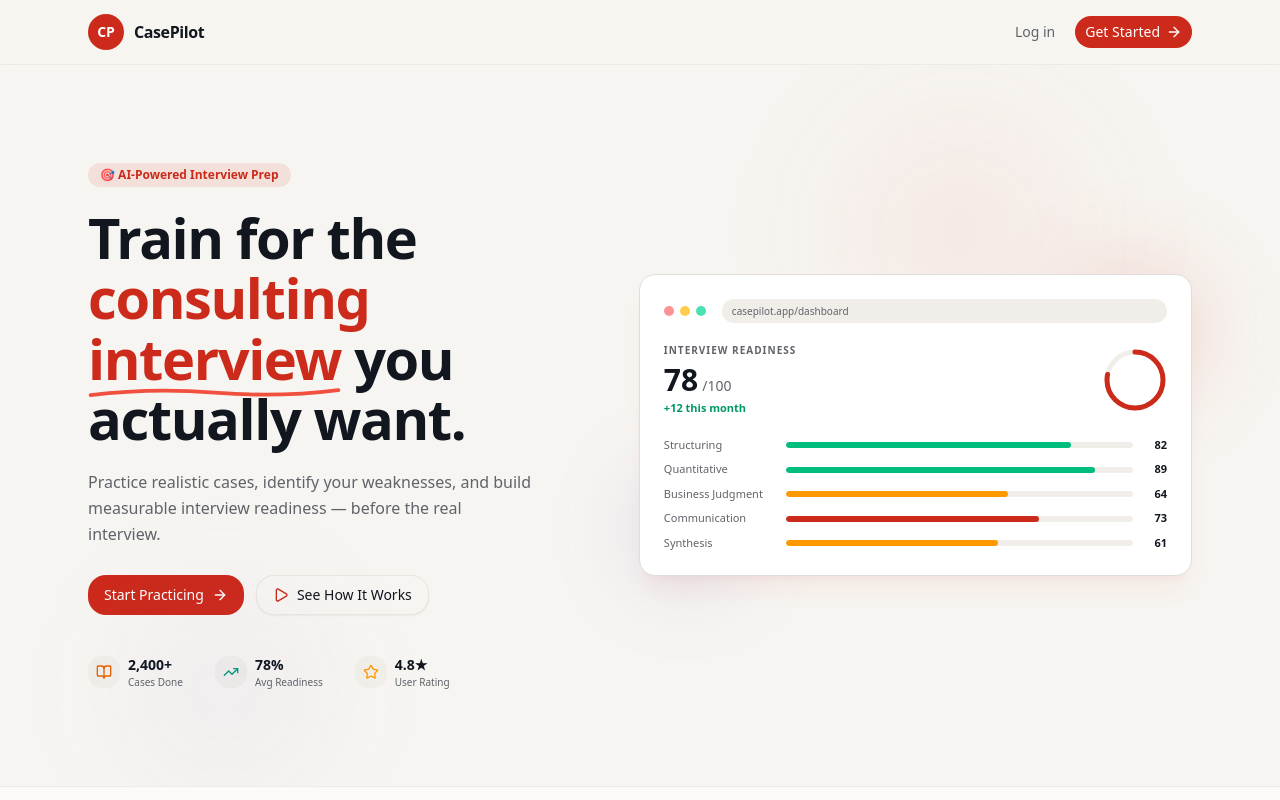
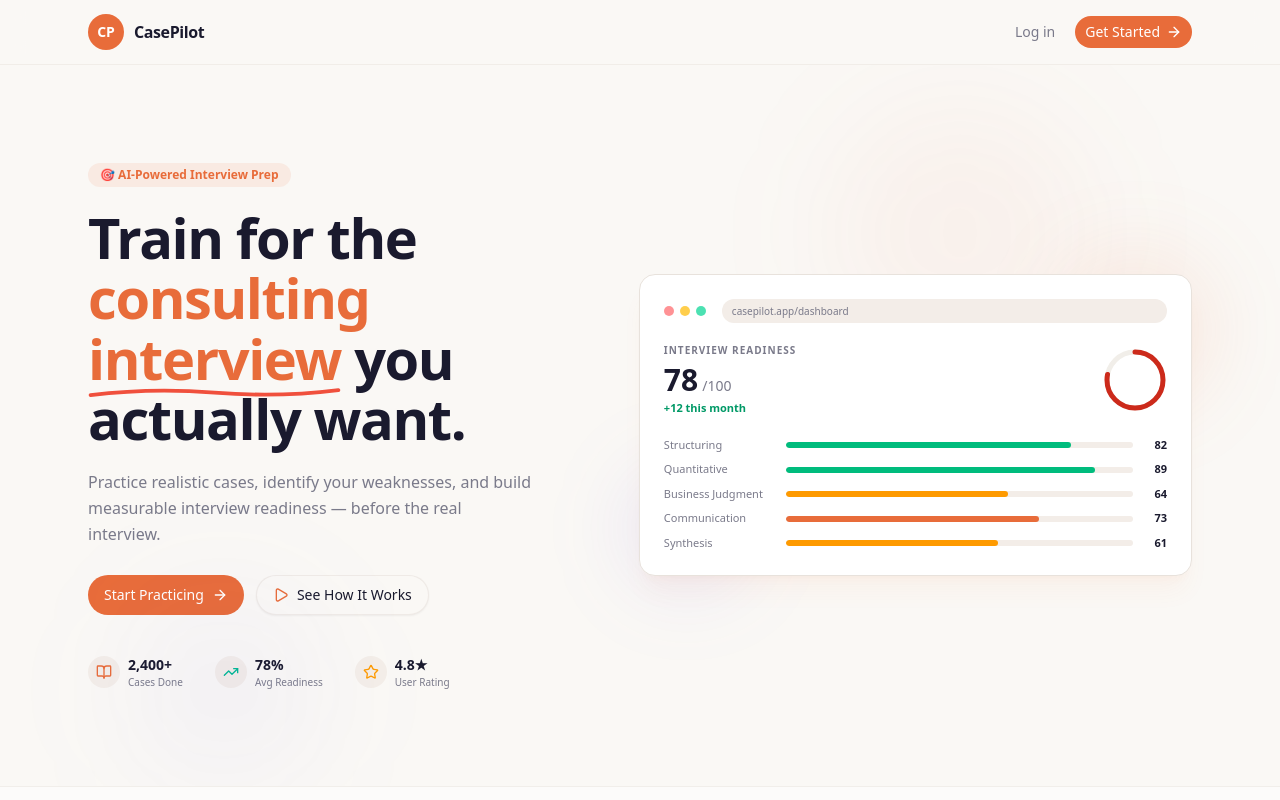
Before and after one commit to Vinay-ops/LearNova, a React (Vite) app: page / in a window 1280 px wide. Shown: the top 800 px of the page. Built offline with nearby package versions, Linux system fonts and the light colour scheme; no server answers; what @convex-dev/auth would draw is missing.

Commit message:
Sync uncommitted changes from freebuff.com

```diff
--- a/src/index.css
+++ b/src/index.css
@@ -1,4 +1,4 @@
-/* CasePilot — Warm, Friendly Consulting Prep */
+/* CasePilot — LearNova-style warm theme */
 @import "tailwindcss";
 @import "tw-animate-css";
 @custom-variant dark (&:is(.dark *));
@@ -44,91 +44,88 @@
   --color-orange: var(--orange);
   --color-purple: var(--purple);
   --color-teal: var(--teal);
-  --color-warm-bg: var(--warm-bg);
-  --color-warm-card: var(--warm-card);
+  --color-coral: var(--coral);
 }
 
 :root {
-  --radius: 0.875rem;
-  --background: oklch(0.97 0.006 80);
-  --foreground: oklch(0.20 0.02 260);
-  --card: oklch(1 0 0);
-  --card-foreground: oklch(0.20 0.02 260);
-  --popover: oklch(1 0 0);
-  --popover-foreground: oklch(0.20 0.02 260);
-  --primary: oklch(0.55 0.20 30);
-  --primary-foreground: oklch(1 0 0);
-  --secondary: oklch(0.96 0.01 80);
-  --secondary-foreground: oklch(0.30 0.03 260);
-  --muted: oklch(0.95 0.008 80);
-  --muted-foreground: oklch(0.50 0.01 260);
-  --accent: oklch(0.55 0.20 30);
-  --accent-foreground: oklch(1 0 0);
-  --destructive: oklch(0.55 0.22 25);
-  --border: oklch(0.90 0.008 80);
-  --input: oklch(0.92 0.006 80);
-  --ring: oklch(0.55 0.20 30);
-  --chart-1: oklch(0.55 0.20 30);
-  --chart-2: oklch(0.60 0.18 160);
-  --chart-3: oklch(0.58 0.18 280);
-  --chart-4: oklch(0.65 0.16 85);
-  --chart-5: oklch(0.55 0.15 200);
-  --sidebar: oklch(0.20 0.04 260);
-  --sidebar-foreground: oklch(0.92 0.01 260);
-  --sidebar-primary: oklch(0.55 0.20 30);
-  --sidebar-primary-foreground: oklch(1 0 0);
-  --sidebar-accent: oklch(0.25 0.03 260);
-  --sidebar-accent-foreground: oklch(0.95 0.01 260);
-  --sidebar-border: oklch(0.28 0.03 260);
-  --sidebar-ring: oklch(0.55 0.20 30);
-  --success: oklch(0.62 0.17 155);
-  --warning: oklch(0.75 0.16 75);
-  --orange: oklch(0.65 0.19 50);
-  --purple: oklch(0.50 0.18 285);
-  --teal: oklch(0.60 0.14 175);
-  --warm-bg: oklch(0.97 0.006 80);
-  --warm-card: oklch(1 0 0);
+  --radius: 1rem;
+  --background: #faf8f5;
+  --foreground: #1a1a2e;
+  --card: #ffffff;
+  --card-foreground: #1a1a2e;
+  --popover: #ffffff;
+  --popover-foreground: #1a1a2e;
+  --primary: #e86c3a;
+  --primary-foreground: #ffffff;
+  --secondary: #f3ede8;
+  --secondary-foreground: #4a4a5a;
+  --muted: #f3ede8;
+  --muted-foreground: #7a7a8a;
+  --accent: #e86c3a;
+  --accent-foreground: #ffffff;
+  --destructive: #dc3545;
+  --border: #e8e2dc;
+  --input: #e8e2dc;
+  --ring: #e86c3a;
+  --chart-1: #e86c3a;
+  --chart-2: #6c5ce7;
+  --chart-3: #00b894;
+  --chart-4: #fdcb6e;
+  --chart-5: #e17055;
+  --sidebar: #2d2d44;
+  --sidebar-foreground: #e8e2dc;
+  --sidebar-primary: #e86c3a;
+  --sidebar-primary-foreground: #ffffff;
+  --sidebar-accent: #3d3d5c;
+  --sidebar-accent-foreground: #ffffff;
+  --sidebar-border: #3d3d5c;
+  --sidebar-ring: #e86c3a;
+  --success: #00b894;
+  --warning: #fdcb6e;
+  --orange: #e86c3a;
+  --purple: #6c5ce7;
+  --teal: #00b894;
+  --coral: #ff7675;
 }
 
 .dark {
-  --background: oklch(0.16 0.015 260);
-  --foreground: oklch(0.93 0.008 260);
-  --card: oklch(0.20 0.015 260);
-  --card-foreground: oklch(0.93 0.008 260);
-  --popover: oklch(0.20 0.015 260);
-  --popover-foreground: oklch(0.93 0.008 260);
-  --primary: oklch(0.65 0.20 30);
-  --primary-foreground: oklch(1 0 0);
-  --secondary: oklch(0.24 0.015 260);
-  --secondary-foreground: oklch(0.90 0.008 260);
-  --muted: oklch(0.24 0.01 260);
-  --muted-foreground: oklch(0.60 0.01 260);
-  --accent: oklch(0.65 0.20 30);
-  --accent-foreground: oklch(1 0 0);
-  --destructive: oklch(0.65 0.20 22);
-  --border: oklch(0.28 0.01 260);
-  --input: oklch(0.28 0.01 260);
-  --ring: oklch(0.65 0.20 30);
-  --chart-1: oklch(0.65 0.20 30);
-  --chart-2: oklch(0.62 0.18 160);
-  --chart-3: oklch(0.60 0.18 280);
-  --chart-4: oklch(0.68 0.16 85);
-  --chart-5: oklch(0.58 0.15 200);
-  --sidebar: oklch(0.14 0.035 260);
-  --sidebar-foreground: oklch(0.90 0.01 260);
-  --sidebar-primary: oklch(0.65 0.20 30);
-  --sidebar-primary-foreground: oklch(1 0 0);
-  --sidebar-accent: oklch(0.22 0.03 260);
-  --sidebar-accent-foreground: oklch(0.93 0.01 260);
-  --sidebar-border: oklch(0.25 0.03 260);
-  --sidebar-ring: oklch(0.65 0.20 30);
-  --success: oklch(0.65 0.17 155);
-  --warning: oklch(0.78 0.16 75);
-  --orange: oklch(0.68 0.19 50);
-  --purple: oklch(0.55 0.18 285);
-  --teal: oklch(0.62 0.14 175);
-  --warm-bg: oklch(0.16 0.015 260);
-  --warm-card: oklch(0.20 0.015 260);
+  --background: #1a1a2e;
+  --foreground: #f0ece8;
+  --card: #242442;
+  --card-foreground: #f0ece8;
+  --popover: #242442;
+  --popover-foreground: #f0ece8;
+  --primary: #ff8c5a;
+  --primary-foreground: #ffffff;
+  --secondary: #2a2a4a;
+  --secondary-foreground: #c0c0d0;
+  --muted: #2a2a4a;
+  --muted-foreground: #8888a0;
+  --accent: #ff8c5a;
+  --accent-foreground: #ffffff;
+  --destructive: #ff6b6b;
+  --border: #2e2e50;
+  --input: #2e2e50;
+  --ring: #ff8c5a;
+  --chart-1: #ff8c5a;
+  --chart-2: #a29bfe;
+  --chart-3: #55efc4;
+  --chart-4: #ffeaa7;
+  --chart-5: #fab1a0;
+  --sidebar: #16162b;
+  --sidebar-foreground: #e0dcd8;
+  --sidebar-primary: #ff8c5a;
+  --sidebar-primary-foreground: #ffffff;
+  --sidebar-accent: #222240;
+  --sidebar-accent-foreground: #ffffff;
+  --sidebar-border: #222240;
+  --sidebar-ring: #ff8c5a;
+  --success: #55efc4;
+  --warning: #ffeaa7;
+  --orange: #ff8c5a;
+  --purple: #a29bfe;
+  --teal: #55efc4;
+  --coral: #ff7675;
 }
 
 @layer base {
```
